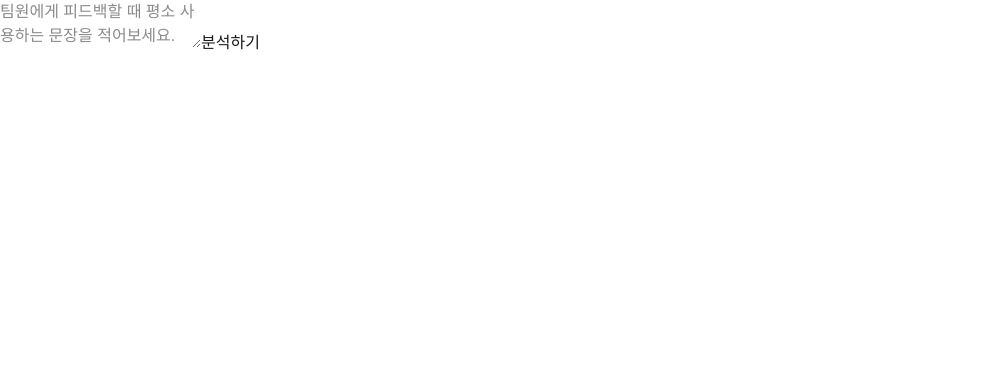
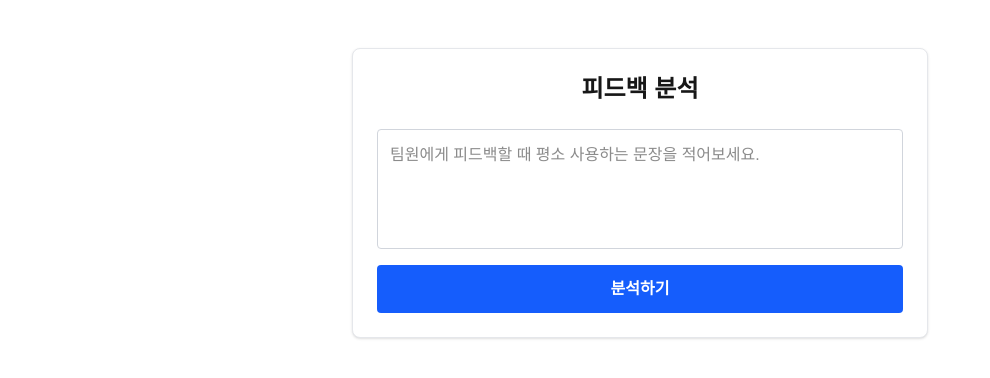
Before and after one commit to PARKCHANGSUN85/feedback, a Next.js app: page / in a window 1280 px wide. Shown: the top 378 px of the page, without its empty margins (0-990 px from the left). Built offline with nearby package versions, Linux system fonts and the light colour scheme.

Commit message:
css fixed

```diff
--- a/components/FeedbackInput.jsx
+++ b/components/FeedbackInput.jsx
@@ -39,61 +39,30 @@ const FeedbackInput = () => {
   };
 
   return (
-    <form onSubmit={handleSubmit}>
+    <div className="max-w-xl mx-auto mt-12 p-6 border border-gray-200 rounded-lg shadow bg-white">
+      <h2 className="text-2xl font-bold text-center mb-6">피드백 분석</h2>
+      <form onSubmit={handleSubmit} className="flex flex-col gap-4">
         <textarea
           value={feedbackText}
           onChange={(e) => setFeedbackText(e.target.value)}
           placeholder="팀원에게 피드백할 때 평소 사용하는 문장을 적어보세요."
+          className="resize-none p-3 text-base leading-relaxed rounded border border-gray-300 focus:outline-none focus:ring-2 focus:ring-blue-400 min-h-[120px]"
         />
-      <button type="submit">분석하기</button>
-      {isLoading ? <p>로딩 중...</p> : <p>{resultText}</p>}
+        <button
+          type="submit"
+          className="py-3 px-6 text-base font-semibold bg-blue-600 text-white rounded hover:bg-blue-700 transition-colors disabled:bg-gray-400"
+          disabled={isLoading}
+        >
+          {isLoading ? '분석 중...' : '분석하기'}
+        </button>
       </form>
+      {isLoading ? (
+        <p className="text-center mt-6 italic text-gray-500">로딩 중...</p>
+      ) : (
+        resultText && <div className="mt-8 p-4 border border-gray-100 bg-gray-50 rounded text-gray-800 whitespace-pre-line">{resultText}</div>
+      )}
+    </div>
   );
 };
 
-
-const styles = {
-  container: {
-    maxWidth: '600px',
-    margin: '50px auto',
-    padding: '20px',
-    border: '1px solid #ddd',
-    borderRadius: '8px',
-    fontFamily: 'Arial, sans-serif',
-  },
-  title: {
-    textAlign: 'center',
-    marginBottom: '20px',
-  },
-  form: {
-    display: 'flex',
-    flexDirection: 'column',
-  },
-  textarea: {
-    resize: 'none',
-    padding: '10px',
-    fontSize: '16px',
-    lineHeight: '1.5',
-    marginBottom: '20px',
-    borderRadius: '4px',
-    border: '1px solid #ccc',
-  },
-  button: {
-    padding: '12px',
-    fontSize: '16px',
-    backgroundColor: '#0070f3',
-    color: '#fff',
-    border: 'none',
-    borderRadius: '4px',
-    cursor: 'pointer',
-  },
-  result: {
-    marginTop: '30px',
-    padding: '15px',
-    border: '1px solid #eee',
-    backgroundColor: '#fafafa',
-    borderRadius: '4px',
-  },
-};
-
 export default FeedbackInput; // 반드시 필요!
```
Lines whose indentation alone changed are shown as unchanged.
